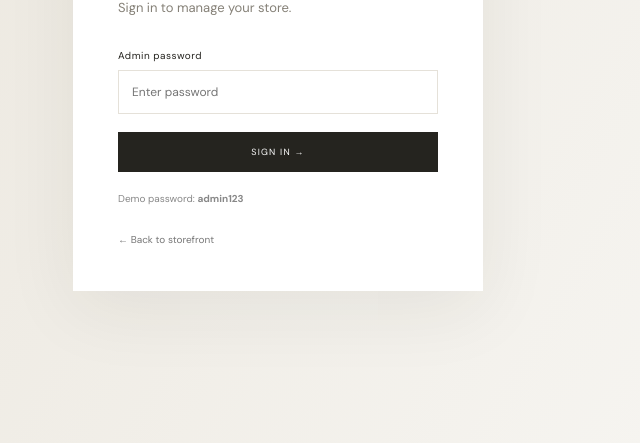
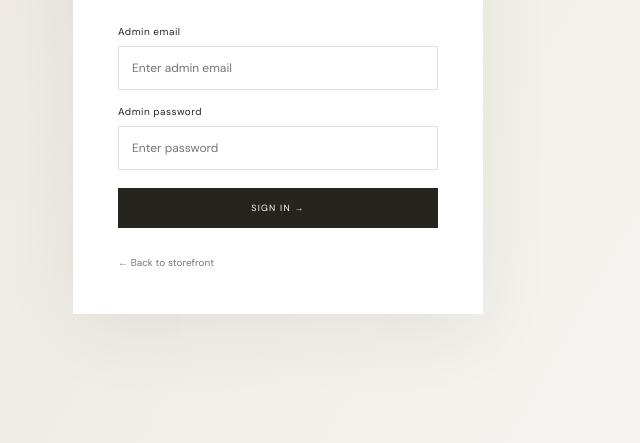
Before and after one commit to mehediuae0615/outfit-reload-store, a plain HTML site: page admin.html in a window 1280 px wide. Shown: the part 357-800 px from the top of the page, without its empty margins (362-1002 px from the left). Drawn offline with nearby package versions, Linux system fonts and the light colour scheme.

Commit message:
Update admin.html

```diff
--- a/admin.html
+++ b/admin.html
@@ -1,5 +1,13 @@
 <!doctype html><html lang="en"><head><meta charset="utf-8"><meta name="viewport" content="width=device-width,initial-scale=1"><title>OUTFIT RELOAD — Admin</title><link rel="preconnect" href="https://fonts.googleapis.com"><link href="https://fonts.googleapis.com/css2?family=DM+Sans:wght@400;500;600;700&family=Playfair+Display:wght@500;600&display=swap" rel="stylesheet"><link rel="stylesheet" href="admin.css"><script src="https://cdn.jsdelivr.net/npm/@supabase/supabase-js@2"></script>
-<script src="supabase.js"></script></head><body><section id="loginScreen" class="login-wrap"><div class="login-card"><a class="brand" href="index.html">OUTFIT<br><span>RELOAD</span></a><p class="eyebrow">STORE MANAGEMENT</p><h1>Welcome back.</h1><p class="muted">Sign in to manage your store.</p><form id="loginForm"><label>Admin password</label><input id="password" type="password" placeholder="Enter password" required><button class="primary">SIGN IN →</button></form><small>Demo password: <b>admin123</b></small><a class="back-link" href="index.html">← Back to storefront</a></div></section>
+<script src="supabase.js"></script></head><body><section id="loginScreen" class="login-wrap"><div class="login-card"><a class="brand" href="index.html">OUTFIT<br><span>RELOAD</span></a><p class="eyebrow">STORE MANAGEMENT</p><h1>Welcome back.</h1><p class="muted">Sign in to manage your store.</p><form id="loginForm">
+<label>Admin email</label>
+<input id="email" type="email" placeholder="Enter admin email" required>
+
+<label>Admin password</label>
+<input id="password" type="password" placeholder="Enter password" required>
+
+<button class="primary">SIGN IN →</button>
+</form><a class="back-link" href="index.html">← Back to storefront</a></div></section>
 <div id="app" class="app hidden"><aside class="sidebar"><a class="brand" href="index.html">OUTFIT<br><span>RELOAD</span></a><p class="side-label">WORKSPACE</p><button class="nav active" data-page="overview">▦ &nbsp; Overview</button><button class="nav" data-page="products">◫ &nbsp; Products</button><button class="nav" data-page="orders">▤ &nbsp; Orders <b id="orderBadge">0</b></button><button class="nav" data-page="settings">⚙ &nbsp; Store settings</button><div class="side-bottom"><a href="index.html" target="_blank">↗ View storefront</a><button id="logout">Sign out</button></div></aside><main class="main"><header class="topbar"><div><p class="eyebrow">OUTFIT RELOAD / ADMIN</p><h2 id="pageTitle">Overview</h2></div><div class="admin-chip"><span></span> Store admin</div></header>
 <section class="page" id="overviewPage"><div class="welcome"><div><p class="eyebrow">YOUR STORE AT A GLANCE</p><h1>Good day.</h1><p class="muted">Here is what is happening with your store.</p></div><a class="primary link-button" href="index.html" target="_blank">VIEW STORE ↗</a></div><div class="stats"><article><span>Total products</span><strong id="statProducts">0</strong><small>Active catalogue</small></article><article><span>Total orders</span><strong id="statOrders">0</strong><small>Orders saved on this device</small></article><article><span>Order value</span><strong id="statSales">AED 0</strong><small>Based on saved orders</small></article><article><span>Categories</span><strong id="statCategories">0</strong><small>Product collections</small></article></div><div class="panel"><div class="panel-head"><div><p class="eyebrow">LATEST ACTIVITY</p><h3>Recent orders</h3></div><button class="subtle" data-goto="orders">VIEW ALL →</button></div><div id="recentOrders"></div></div><div class="tip"><b>Getting started</b><p>Add your real products, replace the sample photos, and set your WhatsApp number in Store settings. This preview stores data in this browser only.</p></div></section>
 <section class="page hidden" id="productsPage"><div class="page-actions"><div><p class="eyebrow">YOUR CATALOGUE</p><h3>All products</h3></div><button class="primary" id="addProductBtn">＋ ADD PRODUCT</button></div><div class="panel"><div class="table-wrap"><table><thead><tr><th>PRODUCT</th><th>CATEGORY</th><th>PRICE</th><th>TAG</th><th>ACTIONS</th></tr></thead><tbody id="productsTable"></tbody></table></div></div></section>
```
